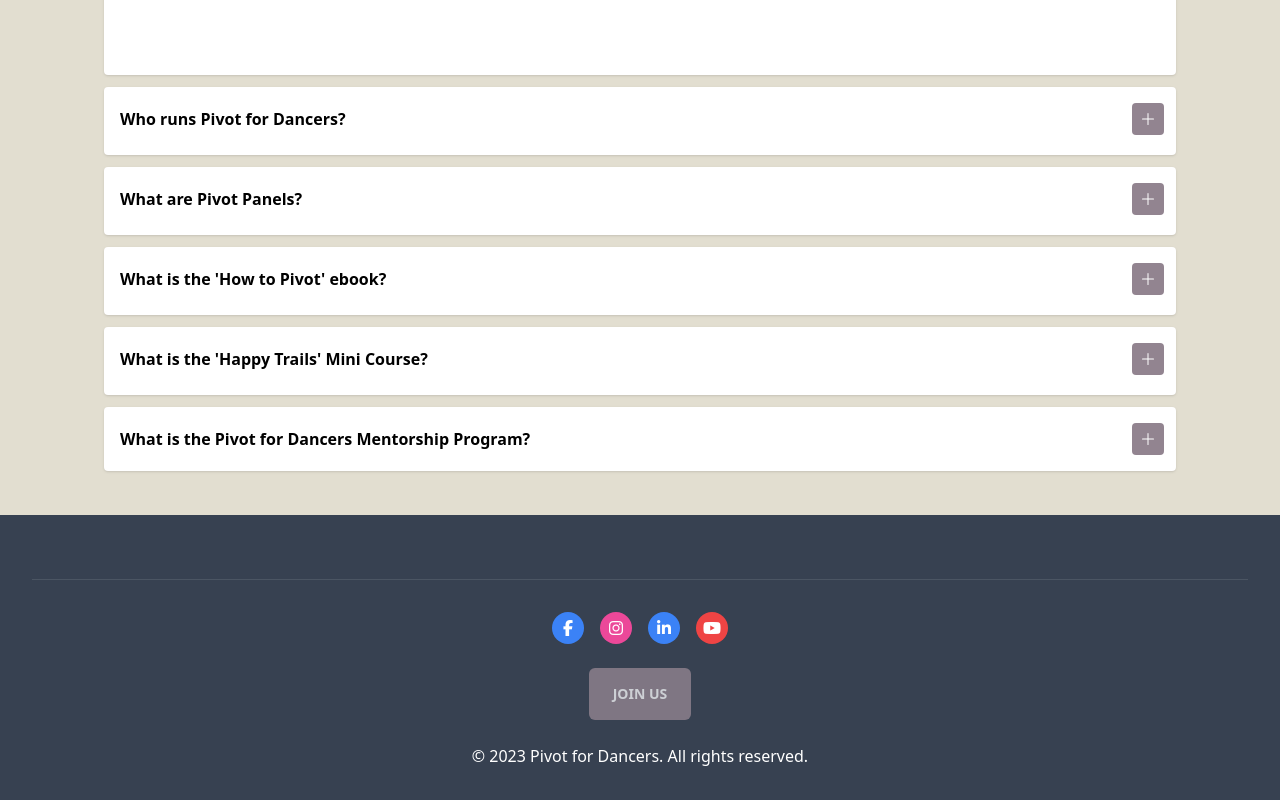
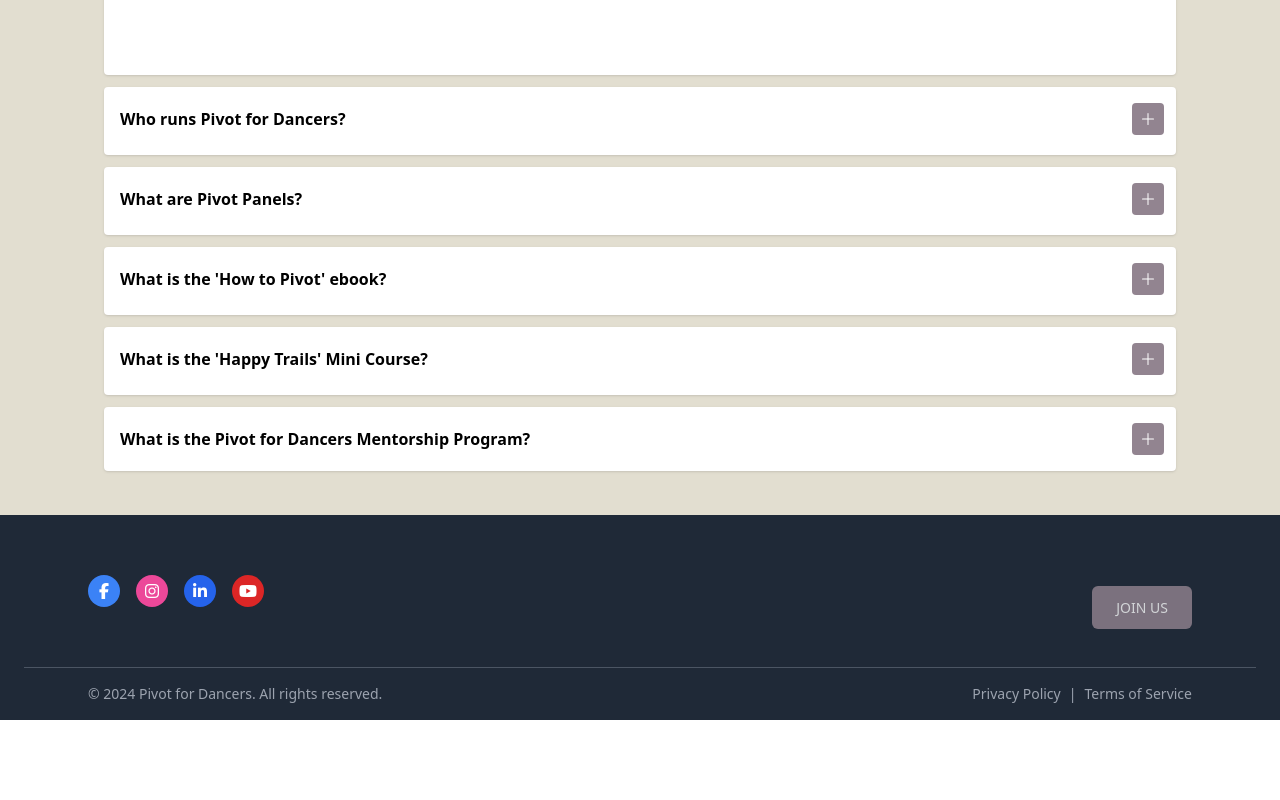
Before and after one commit to IsaacCavallaro/pivot-for-dancers, a React (Create React App) app: page / in a window 1280 px wide. Shown: the part 4220-5020 px from the top of the page. After the commit the page ends 4940 px from the top, so only its background shows below. Built offline with nearby package versions, Linux system fonts and the light colour scheme; a web font is replaced by a local one.

Commit message:
Style footer

```diff
--- a/src/components/Footer.tsx
+++ b/src/components/Footer.tsx
@@ -2,20 +2,22 @@ import React from 'react';
 
 const Footer: React.FC = () => {
   const iconSize = 'h-8 w-8'; // Icon size for social media
-  const socialMediaIconClass = `text-white p-2 rounded-full flex items-center justify-center ${iconSize}`;
-  const buttonClass = 'w-full md:w-auto px-6 py-4 text-sm font-semibold text-gray-100 bg-purple-gray rounded-md hover:bg-purple-gray opacity-80 hover:opacity-100';
+  const socialMediaIconClass = `text-white p-2 rounded-full flex items-center justify-center ${iconSize} transition-transform transform hover:scale-110`;
+  const signUpUrl = 'https://mailchi.mp/2129c6018f7d/pivot-for-dancers-email-sign-up';
+  const joinUsClassName = 'px-6 py-3 text-sm rounded-md bg-purple-gray text-white opacity-80 hover:opacity-100 hover:bg-purple-gray';
 
   return (
-    <footer className="bg-gray-700 text-white p-8">
-      <hr className="border-t border-gray-600 my-8" />
-      <div className="flex flex-col items-center space-y-6">
-        {/* Social Media Icons */}
+    <footer className="bg-gray-800 text-white">
+      {/* Top Section */}
+      <div className="max-w-6xl mx-auto px-6 py-12 flex flex-col items-center space-y-8 md:flex-row md:justify-between">
+        {/* Social Media Links */}
         <div className="flex space-x-4">
           <a
             href="https://www.facebook.com/pivotfordancers/"
             className={`${socialMediaIconClass} bg-blue-500 hover:bg-blue-400`}
             target="_blank"
             rel="noopener noreferrer"
+            aria-label="Visit us on Facebook"
           >
             <i className="fab fa-facebook-f"></i>
           </a>
@@ -24,41 +26,62 @@ const Footer: React.FC = () => {
             className={`${socialMediaIconClass} bg-pink-500 hover:bg-pink-400`}
             target="_blank"
             rel="noopener noreferrer"
+            aria-label="Visit us on Instagram"
           >
             <i className="fab fa-instagram"></i>
           </a>
           <a
             href="https://www.linkedin.com/company/pivotfordancers/"
-            className={`${socialMediaIconClass} bg-blue-500 hover:bg-blue-400`}
+            className={`${socialMediaIconClass} bg-blue-600 hover:bg-blue-500`}
             target="_blank"
             rel="noopener noreferrer"
+            aria-label="Visit us on LinkedIn"
           >
             <i className="fab fa-linkedin-in"></i>
           </a>
           <a
             href="https://www.youtube.com/@pivotfordancers"
-            className={`${socialMediaIconClass} bg-red-500 hover:bg-red-400`}
+            className={`${socialMediaIconClass} bg-red-600 hover:bg-red-500`}
             target="_blank"
             rel="noopener noreferrer"
+            aria-label="Visit us on YouTube"
           >
             <i className="fab fa-youtube"></i>
           </a>
         </div>
 
         {/* Join Us Button */}
+        <div>
           <a
-          href="https://pivotfordancers.us19.list-manage.com/subscribe/post?u=be8fecbf3f1babc7628da411c&amp;id=e5d51bd2a0&amp;f_id=00c396e4f0"
-          className={buttonClass}
+            href={signUpUrl}
+            className={joinUsClassName}
             target="_blank"
             rel="noopener noreferrer"
           >
             JOIN US
           </a>
+        </div>
+      </div>
 
-        {/* Footer Text */}
-        <p className="text-center">
-          &copy; 2023 Pivot for Dancers. All rights reserved.
+      {/* Divider */}
+      <div className="border-t border-gray-600 mx-6"></div>
+
+      {/* Bottom Section */}
+      <div className="bg-gray-800">
+        <div className="max-w-6xl mx-auto px-6 py-4 flex flex-col items-center md:flex-row md:justify-between">
+          <p className="text-sm text-gray-400 text-center md:text-left">
+            &copy; {new Date().getFullYear()} Pivot for Dancers. All rights reserved.
           </p>
+          <div className="text-sm text-gray-400 mt-4 md:mt-0">
+            <a href="/privacy-policy" className="hover:text-white transition-colors">
+              Privacy Policy
+            </a>
+            <span className="mx-2">|</span>
+            <a href="/terms-of-service" className="hover:text-white transition-colors">
+              Terms of Service
+            </a>
+          </div>
+        </div>
       </div>
     </footer>
   );
```
Lines whose indentation alone changed are shown as unchanged.
